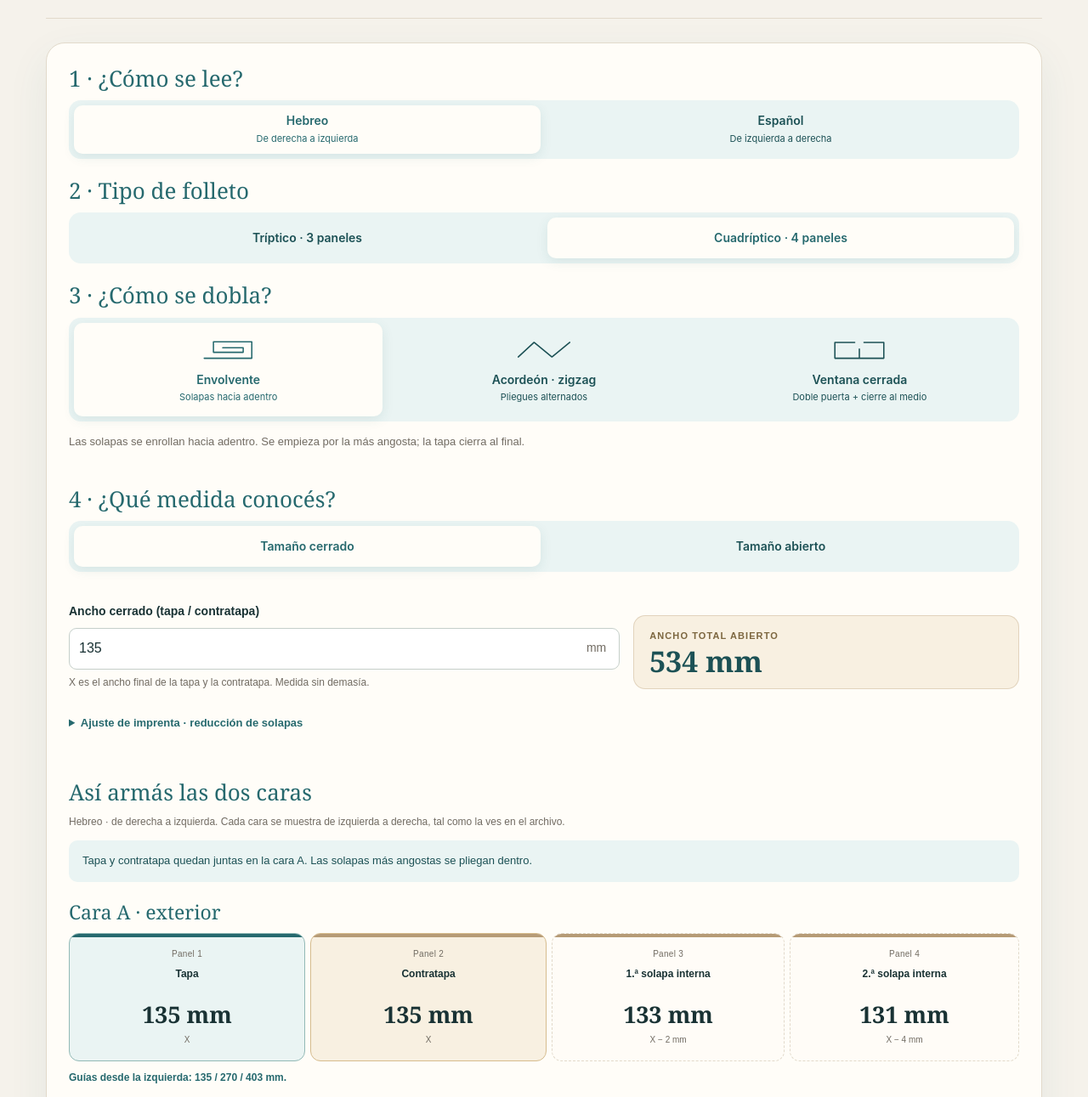
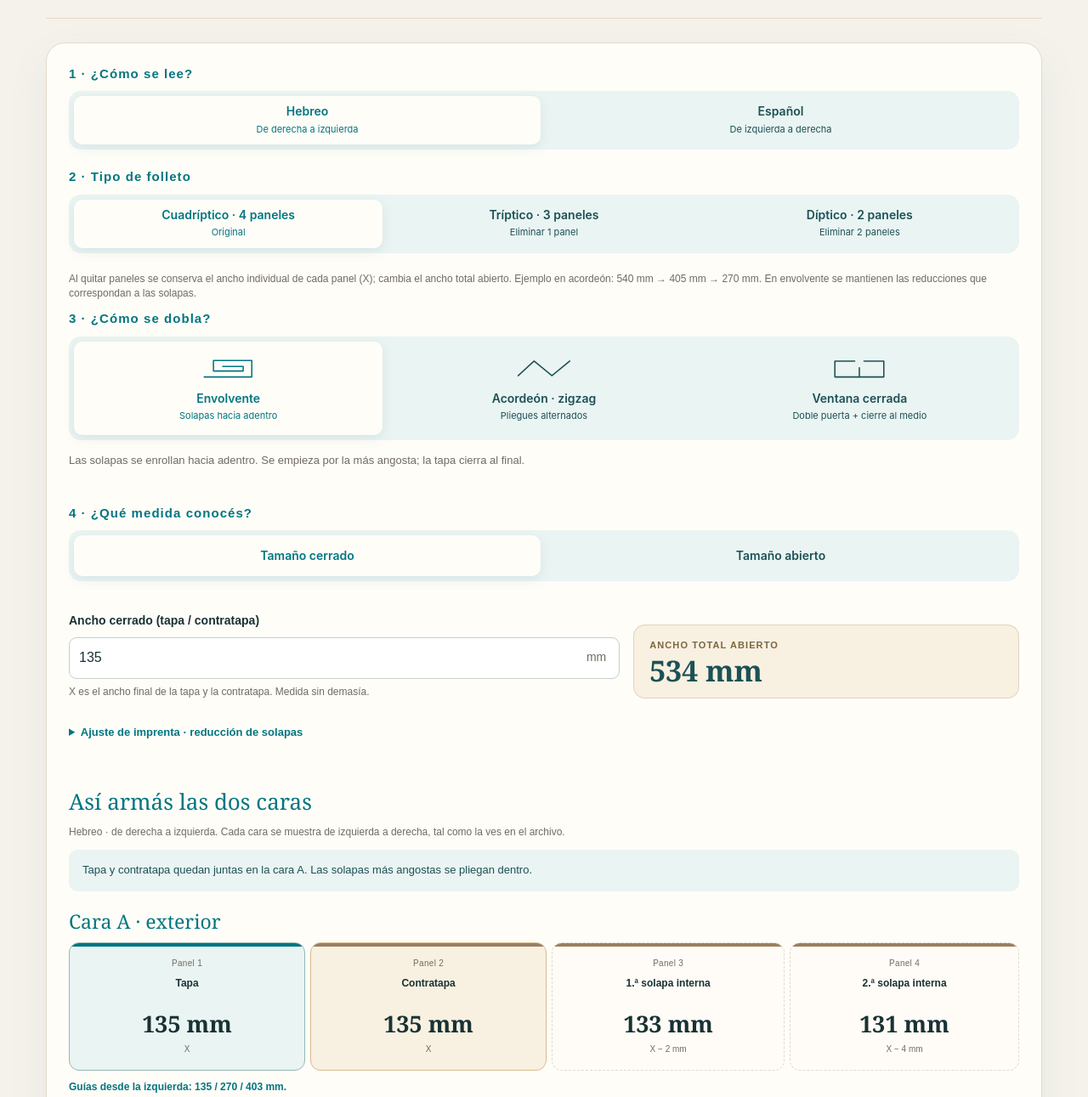
Before and after one commit to judaicadesign/portal, a website: page herramientas/folletos/index.html in a window 1280 px wide. Shown: the part 322-1613 px from the top of the page at 85% size. Drawn offline with Linux system fonts and the light colour scheme; a web font is replaced by a local one.

Commit message:
Add diptych panel removal and brand typography to leaflet calculator

```diff
--- a/herramientas/calculator.js
+++ b/herramientas/calculator.js
@@ -7,8 +7,9 @@
   'use strict';
   function settings(kind, options = {}) {
     const { fold = 'roll', direction = 'rtl', compensation = 2 } = options;
-    if (!['tri', 'quad'].includes(kind) || !['roll', 'accordion', 'gate'].includes(fold) || !['rtl', 'ltr'].includes(direction)) throw new Error('Elegí un tipo, plegado y lectura válidos.');
+    if (!['di', 'tri', 'quad'].includes(kind) || !['roll', 'accordion', 'gate'].includes(fold) || !['rtl', 'ltr'].includes(direction)) throw new Error('Elegí un tipo, plegado y lectura válidos.');
     if (fold === 'gate' && kind !== 'quad') throw new Error('El plegado ventana con cierre central necesita cuatro paneles.');
+    if (kind === 'di' && fold !== 'accordion') throw new Error('El díptico usa un único pliegue central, sin solapas.');
     if (typeof compensation !== 'number' || !Number.isFinite(compensation) || compensation < 0 || compensation > 10) throw new Error('La reducción de solapas debe estar entre 0 y 10 mm.');
     return { fold, direction, compensation };
   }
@@ -16,8 +17,8 @@
     const { fold, direction, compensation: d } = settings(kind, options);
     if (!['closed', 'open'].includes(mode)) throw new Error('Elegí un tipo y una medida válidos.');
     if (typeof entered !== 'number' || !Number.isFinite(entered) || entered <= 0) throw new Error('Ingresá una medida válida.');
-    const count = kind === 'tri' ? 3 : 4;
-    const deductions = fold === 'accordion' ? Array(count).fill(0) : fold === 'gate' ? [d, 0, 0, d] : kind === 'tri' ? [0, 0, d] : [0, 0, d, 2 * d];
+    const count = kind === 'di' ? 2 : kind === 'tri' ? 3 : 4;
+    const deductions = kind === 'di' ? [0, 0] : fold === 'accordion' ? Array(count).fill(0) : fold === 'gate' ? [d, 0, 0, d] : kind === 'tri' ? [0, 0, d] : [0, 0, d, 2 * d];
     const deduction = deductions.reduce((a, b) => a + b, 0);
     const x = mode === 'closed' ? entered : (entered + deduction) / count;
     const panels = deductions.map(n => x - n);
@@ -28,11 +29,15 @@
   }
   function buildLayout(kind, mode, entered, options = {}) {
     const config = settings(kind, options), result = calculate(kind, mode, entered, config);
-    const { fold, direction } = config, tri = kind === 'tri';
+    const { fold, direction } = config, di = kind === 'di', tri = kind === 'tri';
     const item = (role, label, reverseLabel, flap = false) => ({ role, label, reverseLabel, flap });
     let faces;
-    if (fold === 'roll') {
-      faces = [item('front', 'Tapa', 'Interior de tapa'), item('back', 'Contratapa', 'Interior de contratapa'), ...(tri ? [item('flap', 'Solapa interna', 'Interior de solapa', true)] : [item('flap', '1.ª solapa interna', 'Interior de 1.ª solapa', true), item('flap', '2.ª solapa interna', 'Interior de 2.ª solapa', true)])];
+    if (di) {
+      faces = [item('front', 'Tapa', 'Interior de tapa'), item('back', 'Contratapa', 'Interior de contratapa')];
+    } else if (fold === 'roll') {
+      faces = tri
+        ? [item('front', 'Tapa', 'Interior de tapa'), item('back', 'Contratapa', 'Interior de contratapa'), item('flap', 'Solapa interna', 'Interior de solapa', true)]
+        : [item('front', 'Tapa', 'Interior de tapa'), item('back', 'Contratapa', 'Interior de contratapa'), item('flap', '1.ª solapa interna', 'Interior de 1.ª solapa', true), item('flap', '2.ª solapa interna', 'Interior de 2.ª solapa', true)];
     } else if (fold === 'gate') {
       faces = [item('flap', 'Puerta de tapa', 'Interior de puerta de tapa', true), item('front', 'Tapa', 'Interior de tapa'), item('back', 'Contratapa', 'Interior de contratapa'), item('flap', 'Puerta de contratapa', 'Interior de puerta de contratapa', true)];
     } else {
@@ -66,8 +71,9 @@
   }
   function setKind(next) {
     let x; try { x = current().x; } catch (_) {}
-    const reset = next === 'tri' && fold === 'gate';
-    const nextFold = reset ? 'roll' : fold;
+    const resetGate = next !== 'quad' && fold === 'gate';
+    const resetDiptych = next === 'di' && fold !== 'accordion';
+    const nextFold = next === 'di' ? 'accordion' : resetGate ? 'roll' : fold;
     if (x && mode === 'open') {
       try {
         $('measure').value = calculate(next, 'closed', x, { ...options(), fold: nextFold }).openWidth;
@@ -79,9 +85,11 @@
     kind = next;
     fold = nextFold;
     update();
-    $('selection-status').textContent = reset ? 'Se seleccionó envolvente: ventana con cierre central solo está disponible para cuadrípticos.' : '';
+    $('selection-status').textContent = resetDiptych
+      ? 'Se aplicó el pliegue central: el díptico tiene dos paneles iguales y no utiliza solapas.'
+      : resetGate ? 'Se seleccionó envolvente: ventana con cierre central solo está disponible para cuadrípticos.' : '';
   }
-  function setFold(next) { if (kind === 'tri' && next === 'gate') return; fold = next; $('selection-status').textContent = ''; update(); }
+  function setFold(next) { if ((kind !== 'quad' && next === 'gate') || (kind === 'di' && next !== 'accordion')) return; fold = next; $('selection-status').textContent = ''; update(); }
   function draw(id, panels, x) {
     const root = $(id); root.replaceChildren(); root.style.gridTemplateColumns = panels.map(p => p.width + 'fr').join(' ');
     for (const p of panels) {
@@ -94,12 +102,15 @@
     }
   }
   function update() {
-    const tri = kind === 'tri', accordion = fold === 'accordion';
-    for (const [id, active] of [['closedBtn',mode==='closed'],['openBtn',mode==='open'],['triBtn',tri],['quadBtn',!tri],['hebrewBtn',direction==='rtl'],['spanishBtn',direction==='ltr'],['rollBtn',fold==='roll'],['accordionBtn',accordion],['gateBtn',fold==='gate']]) {
+    const di = kind === 'di', tri = kind === 'tri', accordion = fold === 'accordion';
+    for (const [id, active] of [['closedBtn',mode==='closed'],['openBtn',mode==='open'],['quadBtn',kind==='quad'],['triBtn',tri],['diBtn',di],['hebrewBtn',direction==='rtl'],['spanishBtn',direction==='ltr'],['rollBtn',fold==='roll'],['accordionBtn',accordion],['gateBtn',fold==='gate']]) {
       $(id).classList.toggle('active', active); $(id).setAttribute('aria-pressed', String(active));
     }
-    $('gateBtn').disabled = tri; $('gate-help').hidden = !tri;
-    $('accordion-name').textContent = tri ? 'Z · acordeón' : 'Acordeón · zigzag';
+    $('rollBtn').hidden = di; $('gateBtn').hidden = di;
+    $('foldSwitch').classList.toggle('is-diptych', di);
+    $('gateBtn').disabled = kind !== 'quad'; $('gate-help').hidden = di || kind === 'quad';
+    $('accordion-name').textContent = di ? 'Pliegue central' : tri ? 'Z · acordeón' : 'Acordeón · zigzag';
+    $('accordion-description').textContent = di ? 'Dos paneles iguales' : 'Pliegues alternados';
     $('compensation-settings').hidden = accordion;
     $('inputLabel').textContent = mode === 'closed' ? 'Ancho cerrado (tapa / contratapa)' : 'Ancho total abierto';
     $('helper').textContent = mode === 'closed' ? 'X es el ancho final de la tapa y la contratapa. Medida sin demasía.' : 'Ancho de la hoja abierta, de borde a borde de corte, sin demasía.';
@@ -108,9 +119,9 @@
     $('orientation').textContent = reading + '. Cada cara se muestra de izquierda a derecha, tal como la ves en el archivo.';
     $('front-title').textContent = fold === 'roll' || fold === 'gate' || !tri ? 'Cara A · exterior' : 'Cara A · tapa e interiores';
     $('back-title').textContent = fold === 'roll' || fold === 'gate' || !tri ? 'Cara B · interior' : 'Cara B · contratapa e interiores';
-    $('fold-description').textContent = fold === 'roll' ? 'Las solapas se enrollan hacia adentro. Se empieza por la más angosta; la tapa cierra al final.' : accordion ? 'Los pliegues alternan hacia delante y hacia atrás. Todos los paneles tienen el mismo ancho.' : 'Las dos puertas se pliegan hacia el centro; después, el folleto se cierra al medio como un libro. Es ventana cerrada o doble puerta con cierre central.';
-    $('layout-tip').textContent = accordion ? (tri ? 'En el tríptico Z, tapa y contratapa van en caras opuestas. No uses la distribución del tríptico envolvente.' : 'En el cuadríptico acordeón, tapa y contratapa van en los extremos de la cara A.') : fold === 'gate' ? 'En ventana cerrada, tapa y contratapa son los dos paneles centrales de la cara A. Las puertas son los paneles extremos, más angostos.' : 'Tapa y contratapa quedan juntas en la cara A. Las solapas más angostas se pliegan dentro.';
-    $('note').textContent = accordion ? 'Acordeón: paneles iguales, sin reducción de solapas.' : 'Reducción usada: ' + fmt(Number($('compensation').value)) + ' mm' + (fold === 'gate' ? ' en cada puerta.' : tri ? ' en la solapa interna.' : ' por paso: X / X / X − d / X − 2d.');
+    $('fold-description').textContent = di ? 'El díptico tiene dos paneles iguales y un único pliegue central. No lleva solapas ni reducción.' : fold === 'roll' ? 'Las solapas se enrollan hacia adentro. Se empieza por la más angosta; la tapa cierra al final.' : accordion ? 'Los pliegues alternan hacia delante y hacia atrás. Todos los paneles tienen el mismo ancho.' : 'Las dos puertas se pliegan hacia el centro; después, el folleto se cierra al medio como un libro. Es ventana cerrada o doble puerta con cierre central.';
+    $('layout-tip').textContent = di ? 'Díptico: dos paneles iguales. Tapa y contratapa quedan en la cara exterior; sus interiores, en el reverso.' : accordion ? (tri ? 'En el tríptico Z, tapa y contratapa van en caras opuestas. No uses la distribución del tríptico envolvente.' : 'En el cuadríptico acordeón, tapa y contratapa van en los extremos de la cara A.') : fold === 'gate' ? 'En ventana cerrada, tapa y contratapa son los dos paneles centrales de la cara A. Las puertas son los paneles extremos, más angostos.' : 'Tapa y contratapa quedan juntas en la cara A. Las solapas más angostas se pliegan dentro.';
+    $('note').textContent = di ? 'Díptico: dos paneles iguales, sin solapas ni reducción.' : accordion ? 'Acordeón: paneles iguales, sin reducción de solapas.' : 'Reducción usada: ' + fmt(Number($('compensation').value)) + ' mm' + (fold === 'gate' ? ' en cada puerta.' : tri ? ' en la solapa interna.' : ' por paso: X / X / X − d / X − 2d.');
     $('note').textContent += ' Las guías se miden desde el borde izquierdo de corte de cada cara. El esquema no incluye demasía. Confirmá la tolerancia con la imprenta según papel, plastificado e hendido.';
     const reduction = $('compensation');
     const reductionInvalid = !accordion && (!Number.isFinite(reduction.valueAsNumber) || reduction.valueAsNumber < 0 || reduction.valueAsNumber > 10);
@@ -139,7 +150,7 @@
     $('mainResult').textContent = fmt(mode==='closed' ? result.openWidth : result.x) + ' mm';
   }
   for (const [id, next] of [['closedBtn','closed'],['openBtn','open']]) $(id).addEventListener('click', () => setMode(next));
-  for (const [id, next] of [['triBtn','tri'],['quadBtn','quad']]) $(id).addEventListener('click', () => setKind(next));
+  for (const [id, next] of [['quadBtn','quad'],['triBtn','tri'],['diBtn','di']]) $(id).addEventListener('click', () => setKind(next));
   for (const [id, next] of [['rollBtn','roll'],['accordionBtn','accordion'],['gateBtn','gate']]) $(id).addEventListener('click', () => setFold(next));
   for (const [id, next] of [['hebrewBtn','rtl'],['spanishBtn','ltr']]) $(id).addEventListener('click', () => { direction = next; update(); });
   function updateInput() {
--- a/herramientas/folletos/index.html
+++ b/herramientas/folletos/index.html
@@ -10,10 +10,10 @@
   <link rel="stylesheet" href="../pdf/pdf.css?v=20261109-ui"><link rel="stylesheet" href="https://use.typekit.net/ydp7axr.css?v=20261008-bold">
   <style>
     :root{
-      --teal:#26696e;
+      --teal:#007681;
       --teal-dark:#1c5155;
       --teal-soft:#EAF4F3;
-      --gold:#b69b76;
+      --gold:#9A7F61;
       --gold-soft:#F8F0E1;
       --ink:#193234;
       --muted:#716b62;
@@ -89,12 +89,13 @@
 
     .section-label{
       margin:0 0 10px;
-      font-family:var(--serif);
-      font-size:26px;
-      font-weight:400;
-      line-height:1.2;
+      font-family:aktiv-grotesk-ex-hebrew,aktiv-grotesk-extended,aktiv-grotesk-hebrew,sans-serif;
+      font-size:15px;
+      font-weight:600;
+      letter-spacing:1.05px;
+      line-height:1.35;
       text-align:left;
-      color:var(--teal);
+      color:#007681;
     }
 
     .mode-switch{
@@ -341,7 +342,11 @@
 
     .mode-switch small{display:block;font-weight:400;font-size:11px;margin-top:5px;line-height:1.4}
     .fold-switch{grid-template-columns:repeat(3,minmax(0,1fr))}.fold-switch button{padding:14px 8px}
+    .panel-count-switch{grid-template-columns:repeat(3,minmax(0,1fr))}
+    .panel-count-switch button{padding:10px 7px}
+    .fold-switch.is-diptych{grid-template-columns:1fr}
     .fold-switch svg{display:block;width:70px;height:35px;margin:0 auto 10px;fill:none;stroke:currentColor;stroke-width:2;stroke-linecap:round;stroke-linejoin:round}
+    .fold-switch .fold-center{display:none}.fold-switch.is-diptych .fold-z{display:none}.fold-switch.is-diptych .fold-center{display:block}
     button:disabled{opacity:.4;cursor:default}.fold-description{font-size:13px;line-height:1.6;color:var(--muted);margin:-8px 0 22px;min-height:40px}
     .layout-tip{border-radius:10px;background:var(--teal-soft);color:var(--teal-dark);font-size:13px;line-height:1.6;padding:14px 16px}
     .face-title{font:400 23px/1.2 var(--serif);color:var(--teal);margin:22px 0 10px}
@@ -353,7 +358,7 @@
     [hidden]{display:none!important}
     @media (max-width:900px){
       h1{font-size:34px;}
-      .section-label,.diagram-title{font-size:24px;}
+       .diagram-title{font-size:24px;}
       .header{padding-bottom:18px;margin-bottom:20px;}
     }
 
@@ -368,7 +373,7 @@
       .panel-rule{font-size:10px;}
       .summary{ grid-template-columns:1fr; }
       .total-chip{ justify-self:start; }
-      .mode-switch{ grid-template-columns:1fr 1fr; }
+      .mode-switch:not(.panel-count-switch){ grid-template-columns:1fr 1fr; }
       .fold-switch{grid-template-columns:repeat(3,minmax(0,1fr));gap:4px;padding:4px}
       .mode-switch button{font-size:12px;padding:10px 8px;min-width:0}.mode-switch small{font-size:10px}
       .fold-switch svg{width:55px;height:30px}.panel-value{font-size:20px}.panel-name{font-size:10px;overflow-wrap:anywhere;min-height:40px}.panel-id{font-size:9px}.panel-rule{font-size:9px}
@@ -378,7 +383,7 @@
     body{padding:0;font-family:"aktiv-grotesk-hebrew",Arial,sans-serif}
     .wrap{width:auto;max-width:1220px;padding:40px 24px 64px}
     .header{background:transparent;color:var(--ink);display:block;padding:0 0 24px;margin-bottom:28px}
-    .header h1{font-size:clamp(42px,6.5vw,76px);line-height:1.05;font-weight:400;color:#1c5155}
+    .header h1{font-size:clamp(42px,6.5vw,76px);line-height:1.05;font-weight:400;color:var(--teal)}
     .header .subtitle{font-size:18px;line-height:1.6;max-width:900px}
     @media(max-width:600px){.wrap{padding:28px 16px 48px}}
   </style>
@@ -402,17 +407,19 @@
         <button id="spanishBtn" type="button" aria-pressed="false">Español <small>De izquierda a derecha</small></button>
       </div>
       <h2 class="section-label">2 · Tipo de folleto</h2>
-      <div class="mode-switch" role="group" aria-label="Tipo de folleto">
-        <button id="triBtn" type="button" aria-pressed="false">Tríptico · 3 paneles</button>
-        <button id="quadBtn" class="active" type="button" aria-pressed="true">Cuadríptico · 4 paneles</button>
+      <div class="mode-switch panel-count-switch" role="group" aria-label="Tipo de folleto y cantidad de paneles">
+        <button id="quadBtn" class="active" type="button" aria-pressed="true">Cuadríptico · 4 paneles<small>Original</small></button>
+        <button id="triBtn" type="button" aria-pressed="false">Tríptico · 3 paneles<small>Eliminar 1 panel</small></button>
+        <button id="diBtn" type="button" aria-pressed="false">Díptico · 2 paneles<small>Eliminar 2 paneles</small></button>
       </div>
+      <p id="panel-count-help" class="helper">Al quitar paneles se conserva el ancho individual de cada panel (X); cambia el ancho total abierto. Ejemplo en acordeón: 540 mm → 405 mm → 270 mm. En envolvente se mantienen las reducciones que correspondan a las solapas.</p>
       <h2 class="section-label">3 · ¿Cómo se dobla?</h2>
-      <div class="mode-switch fold-switch" role="group" aria-label="Tipo de plegado">
+      <div id="foldSwitch" class="mode-switch fold-switch" role="group" aria-label="Tipo de plegado">
         <button id="rollBtn" class="active" type="button" aria-pressed="true"><svg viewBox="0 0 90 40" aria-hidden="true"><path d="M8 33H80V8H22v16h45v-7H36"/></svg><span>Envolvente</span><small>Solapas hacia adentro</small></button>
-        <button id="accordionBtn" type="button" aria-pressed="false"><svg viewBox="0 0 90 40" aria-hidden="true"><path d="m6 31 24-22 27 22 27-22"/></svg><span id="accordion-name">Acordeón · zigzag</span><small>Pliegues alternados</small></button>
+        <button id="accordionBtn" type="button" aria-pressed="false"><svg id="accordion-icon" viewBox="0 0 90 40" aria-hidden="true"><path class="fold-z" d="m6 31 24-22 27 22 27-22"/><path class="fold-center" d="M8 6H82V34H8ZM45 6V34"/></svg><span id="accordion-name">Acordeón · zigzag</span><small id="accordion-description">Pliegues alternados</small></button>
         <button id="gateBtn" type="button" aria-pressed="false"><svg viewBox="0 0 90 40" aria-hidden="true"><path d="M45 33H8V9h30m7 24h37V9H52M45 33V19"/></svg><span>Ventana cerrada</span><small>Doble puerta + cierre al medio</small></button>
       </div>
-      <p id="gate-help" class="helper" hidden>Ventana con cierre central: disponible en cuadrípticos.</p>
+      <p id="gate-help" class="helper" hidden>Ventana con cierre central: disponible solo en cuadrípticos.</p>
       <p id="fold-description" class="fold-description"></p>
       <p id="selection-status" class="helper" role="status" aria-live="polite"></p>
       <h2 class="section-label">4 · ¿Qué medida conocés?</h2>
@@ -480,7 +487,7 @@
     <footer>Judaica Design® · Herramienta para maquetación</footer>
   </main>
 
-  <script src="../calculator.js?v=20261109-validation"></script>
+  <script src="../calculator.js?v=20261111-diptych-panel-removal"></script>
 <script src="../jd-embed.js?v=20261023-header"></script>
 </body>
 </html>
```
Also changed, not shown: herramientas/tests/calculator.cjs (+9 -2 lines), herramientas/tests/ui.cjs (+3 -0 lines), herramientas/README.md.
